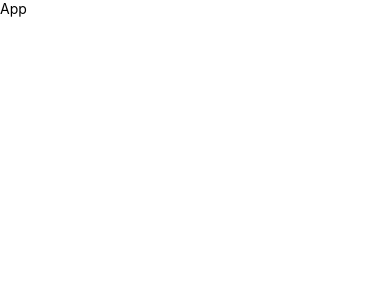
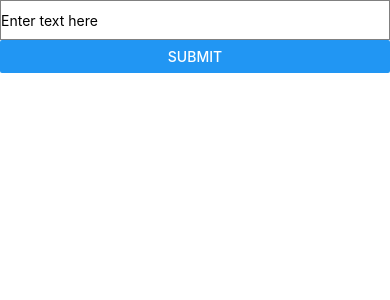
Before and after one commit to Asranov/react-native-mastery, a React Native app: screen / in a window 390 px wide. Shown: the top 300 px of the page. Built offline with nearby package versions, Linux system fonts and the light colour scheme.

Commit message:
text and textinput component added

```diff
--- a/App.tsx
+++ b/App.tsx
@@ -6,14 +6,14 @@
  */
 
 import React from 'react';
-import { SafeAreaView, StatusBar, StyleSheet, Text } from 'react-native';
+import { SafeAreaView, StyleSheet } from 'react-native';
+import SimpleTextInput from './src/components/SimpleTextInput';
 
 function App(): JSX.Element {
 
   return (
     <SafeAreaView>
-      <StatusBar barStyle="dark-content" backgroundColor="red" />
-      <Text>App</Text>
+      <SimpleTextInput />
     </SafeAreaView>
   );
 }
--- /dev/null
+++ b/src/components/SimpleTextInput.tsx
@@ -0,0 +1,27 @@
+import React, { useState } from 'react'
+import { TextInput, View, Button, Alert } from "react-native"
+
+function SimpleTextInput() {
+  const [text, setText] = useState<string>("")
+
+  const handleSubmit = () => {
+    Alert.alert(`You entered: ${text}`)
+  }
+
+  return (
+    <View>
+      <TextInput
+        style={{ height: 40, borderColor: "gray", borderWidth: 1 }}
+        onChangeText={text => setText(text)}
+        value={text}
+        placeholder="Enter text here"
+      />
+      <Button
+        title='Submit'
+        onPress={handleSubmit}
+      />
+    </View>
+  )
+}
+
+export default SimpleTextInput
```
Also changed, not shown: src/components/SimpleText.tsx (added, +28 -0 lines).
